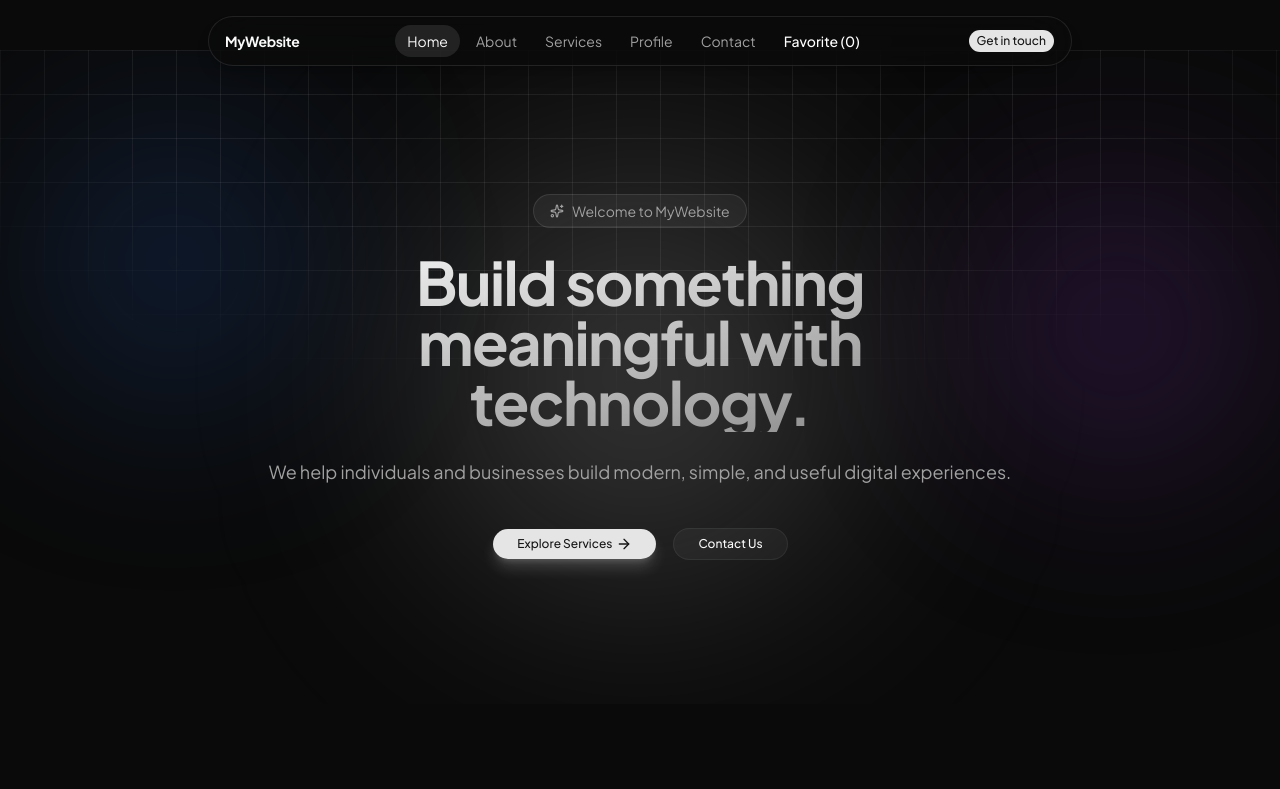
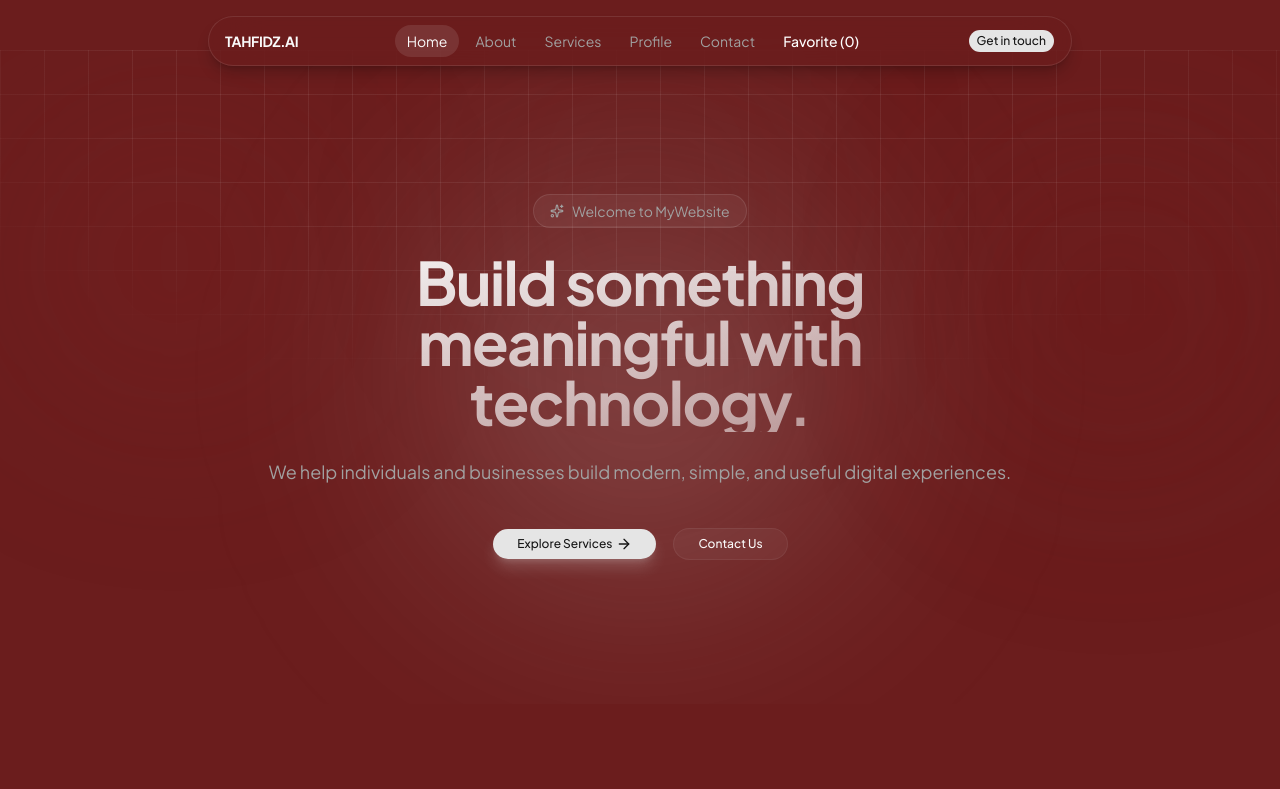
Before and after one commit to ummuisa45-web/belajar-nextjs, a Next.js app: page / in a window 1280 px wide. Shown: the top 789 px of the page. Built offline with nearby package versions, Linux system fonts and the light colour scheme.

Commit message:
Memperbarui tampilan card dan fitur website

```diff
--- a/app/globals.css
+++ b/app/globals.css
@@ -5,6 +5,7 @@
 @custom-variant dark (&:is(.dark *));
 
 @theme inline {
+  --color-maroon: var(--maroon);
   --color-background: var(--background);
   --color-foreground: var(--foreground);
   --font-sans: var(--font-sans);
@@ -49,8 +50,10 @@
 }
 
 :root {
-  --background: oklch(1 0 0);
-  --foreground: oklch(0.145 0 0);
+  /* Tambahkan variabel warna marun */
+  --maroon: #6b1d1d;
+  --background:var(--maroon);
+  --foreground: oklch(0.985 0 0);
   --card: oklch(1 0 0);
   --card-foreground: oklch(0.145 0 0);
   --popover: oklch(1 0 0);
@@ -84,7 +87,7 @@
 }
 
 .dark {
-  --background: oklch(0.145 0 0);
+  --background: #6b1d1d;
   --foreground: oklch(0.985 0 0);
   --card: oklch(0.205 0 0);
   --card-foreground: oklch(0.985 0 0);
--- a/app/page.js
+++ b/app/page.js
@@ -37,8 +37,10 @@ export default function Home() {
       <section className="relative overflow-hidden">
         <div className="absolute inset-0 bg-grid bg-radial-fade" />
         <div className="absolute top-1/2 left-1/2 -z-10 h-[420px] w-[420px] -translate-x-1/2 -translate-y-1/2 rounded-full bg-primary/20 blur-[120px]" />
-        <div className="animate-blob absolute top-24 left-10 -z-10 h-64 w-64 rounded-full bg-blue-500/20 blur-[100px]" />
-        <div className="animate-blob absolute top-40 right-10 -z-10 h-64 w-64 rounded-full bg-purple-500/20 blur-[100px] [animation-delay:4s]" />
+        <div className="animate-blob absolute top-24 left-10 -z-10 h-64 w-64 rounded-full bg-[#8b2c2c]/20 blur-[100px]" />
+        <div className="animate-blob absolute top-10 left-1/2 -z-10 h-64 w-64 -translate-x-1/2 rounded-full bg-[#5a1414]/20 blur-[100px] [animation-delay:2s]" />
+        <div className="animate-blob absolute top-32 right-10 -z-10 h-64 w-64 rounded-full bg-[#8b2c2c]/20 blur-[100px] [animation-delay:3s]" />
+        <div className="animate-blob absolute top-40 right-10 -z-10 h-64 w-64 rounded-full bg-[#5a1414]/20 blur-[100px] [animation-delay:4s]" />
 
         <div className="mx-auto max-w-6xl px-6 py-28 md:py-36">
           <div className="animate-fade-up mx-auto max-w-3xl text-center">
--- a/components/Navbar.jsx
+++ b/components/Navbar.jsx
@@ -28,7 +28,7 @@ export default function Navbar() {
           href="/"
           className="shrink-0 text-sm font-bold tracking-tight"
         >
-          MyWebsite
+          TAHFIDZ.AI
         </Link>
 
         <div className="hidden items-center gap-1 text-sm text-muted-foreground sm:flex">
```
